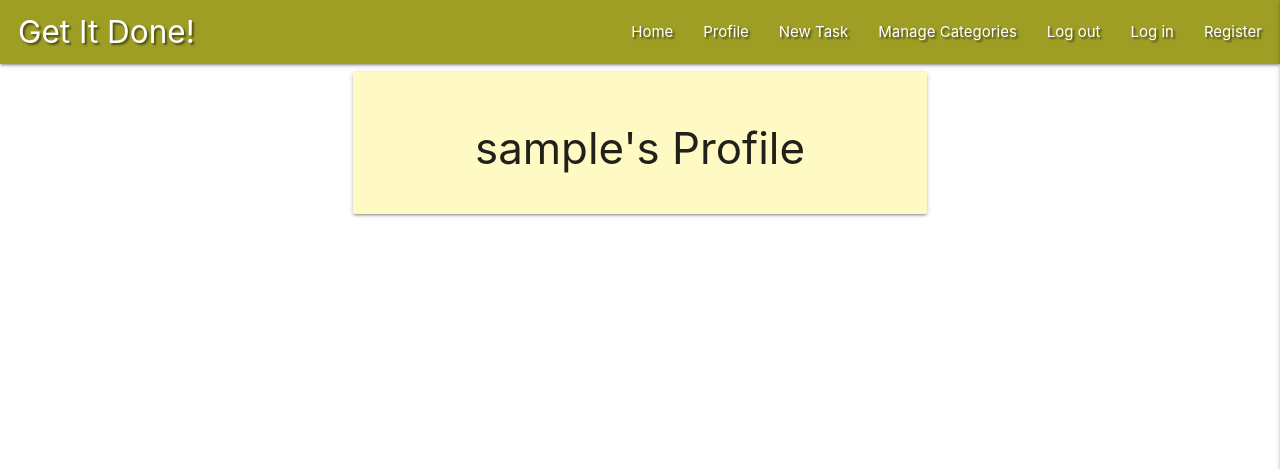
After one commit to loosenthedark/CI_DCD-task-manager-flask-mini-project, a Flask app: page /profile/1 in a window 1280 px wide. The commit adds this page. Shown: the top 469 px of the page. Run offline with Flask 2, Linux system fonts and the light colour scheme; the visitor is signed in with stand-in values (Sample User, id 1); a database or web service that is not in the repository returns one stand-in record (values such as "Sample title"); some libraries are stand-ins or nearby versions.

Commit message:
Add session user profile page functionality

```diff
--- a/app.py
+++ b/app.py
@@ -47,6 +47,7 @@ def register():
         session['user'] = request.form.get('username').lower()
 
         flash('Registration successful!')
+        return redirect(url_for('profile', username=session['user']))
 
     return render_template('register.html')
 
@@ -61,11 +62,14 @@ def login():
         if existing_user:
             # Check to see if hashed password in DB matches user input
             if check_password_hash(
-                existing_user["password"], request.form.get('password')):
+                existing_user["password"], request.form.get(
+                    'password')):
                 # Store new registered user in session cookie
                 session['user'] = request.form.get('username').lower()
                 # Display welcome message to user upon successful login
                 flash('Welcome, {}!'.format(request.form.get('username')))
+                return redirect(
+                    url_for('profile', username=session['user']))
             else:
                 # If passwords described above don't match
                 flash('Incorrect Username and/or Password. Please try again!')
@@ -79,6 +83,14 @@ def login():
     return render_template('login.html')
 
 
+@app.route('/profile/<username>', methods=['GET', 'POST'])
+def profile(username):
+    # Retrieve session user's username from DB
+    username = mongo.db.users.find_one(
+            {'username': session['user']})['username']
+    return render_template('profile.html', username=username)
+
+
 if __name__ == '__main__':
     app.run(host=os.environ.get('IP'),
             port=int(os.environ.get('PORT')),
--- a/templates/base.html
+++ b/templates/base.html
@@ -29,7 +29,7 @@
                 <a href="#" data-target="mobile-demo" class="sidenav-trigger right"><i class="fas fa-bars"></i></a>
                 <ul class="right hide-on-med-and-down">
                     <li><a href="{{ url_for('get_tasks') }}">Home</a></li>
-                    <li><a href="#">Profile</a></li>
+                    <li><a href="{{ url_for('profile', username=session['user']) }}">Profile</a></li>
                     <li><a href="#">New Task</a></li>
                     <li><a href="#">Manage Categories</a></li>
                     <li><a href="#">Log out</a></li>
@@ -44,7 +44,7 @@
                 <h4 class="lime-text text-darken-3">Get It Done!</h4>
             </li>
             <li><a href="{{ url_for('get_tasks') }}">Home</a></li>
-            <li><a href="#">Profile</a></li>
+            <li><a href="{{ url_for('profile', username=session['user']) }}">Profile</a></li>
             <li><a href="#">New Task</a></li>
             <li><a href="#">Manage Categories</a></li>
             <li><a href="#">Log out</a></li>
--- /dev/null
+++ b/templates/profile.html
@@ -0,0 +1,13 @@
+{% extends 'base.html' %}
+
+{% block content %}
+
+<div class="row">
+    <div class="col s12 m8 offset-m2">
+        <div class="card-panel yellow lighten-4">
+            <h3 class="center-align">{{ username }}'s Profile</h3>
+        </div>
+    </div>
+</div>
+
+{% endblock %}
```
